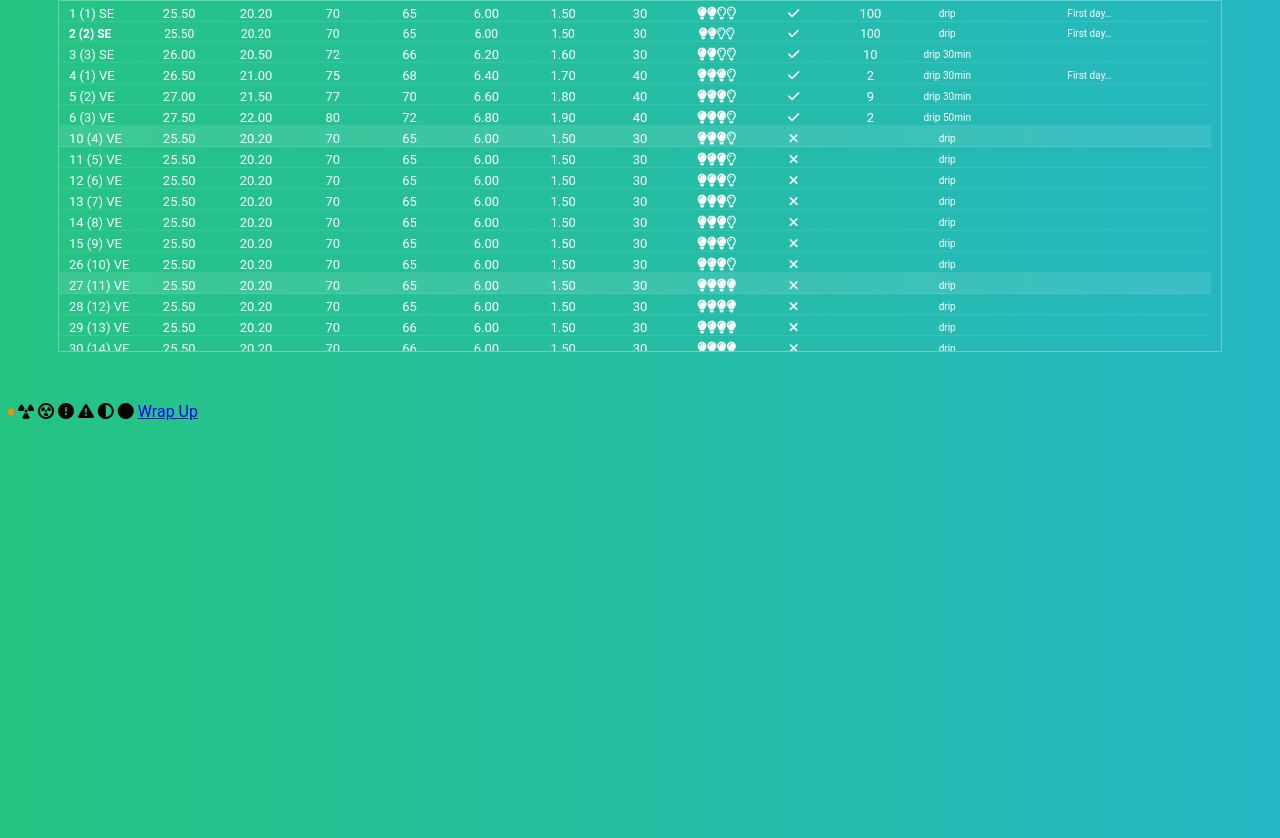
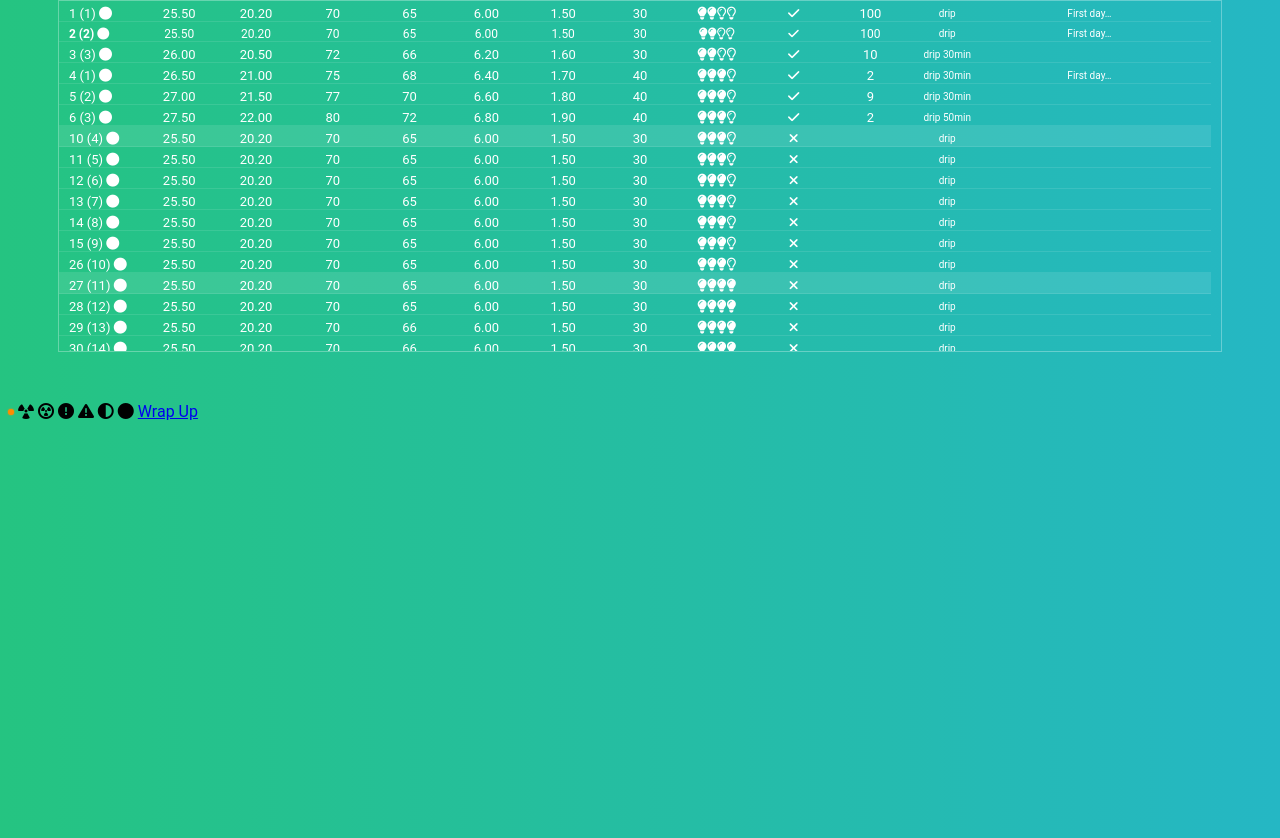
Before and after one commit to co01l3r/grow_log, a Django app: page /record/00000000-0000-0000-0000-000000000002/ in a window 1280 px wide. Shown: the part 269-1107 px from the top of the page. Run offline with Django 4.2, Linux system fonts and the light colour scheme; data comes from the database, SQL or seed files in the repository; some libraries are stand-ins or nearby versions.

Commit message:
make phase in logs pretty

```diff
--- a/records/templates/records/record.html
+++ b/records/templates/records/record.html
@@ -98,11 +98,11 @@
                     {{ log.get_day_in_cycle }}
                     ({{ log.get_phase_day_in_cycle }})
                     {% if log.phase == "seedling" %}
-                    SE
+                    <i class="fa-solid fa-seedling"></i>
                     {% elif log.phase == "vegetative" %}
-                    VE
+                    <i class="fa-solid fa-circle"></i>
                     {% elif log.phase == "bloom" %}
-                    BL
+                    <i class="fa-solid fa-circle-half-stroke"></i>
                     {% endif %}
                     <div class="online-icon"></div>
                 </td>
@@ -111,11 +111,11 @@
                     {{ log.get_day_in_cycle }}
                     ({{ log.get_phase_day_in_cycle }})
                     {% if log.phase == "seedling" %}
-                    SE
+                    <i class="fa-solid fa-circle"></i>
                     {% elif log.phase == "vegetative" %}
-                    VE
+                    <i class="fa-solid fa-circle"></i>
                     {% elif log.phase == "bloom" %}
-                    BL
+                    <i class="fa-solid fa-circle-half-stroke"></i>
                     {% endif %}
                 </td>
                 {% endif %}
```
